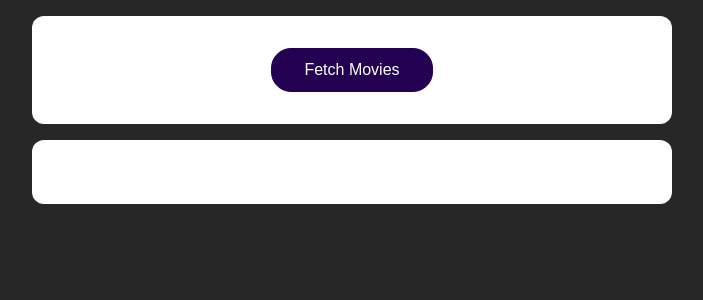
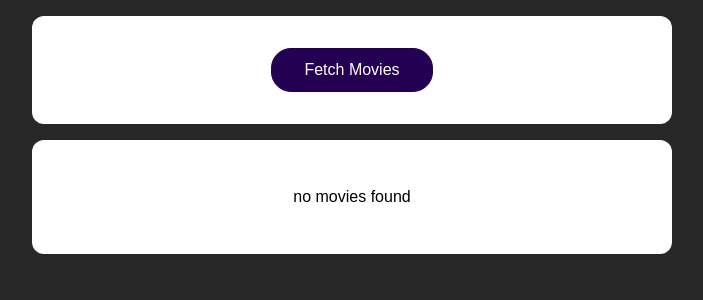
Before and after one commit to shivam5676/themoviesapp, a React (Create React App) app: page / in a window 1280 px wide. Shown: the top 300 px of the page, without its empty margins (288-991 px from the left). Built offline with nearby package versions, Linux system fonts and the light colour scheme.

Commit message:
loader on screen added which will reflect till screen dont have a movie

```diff
--- a/src/App.js
+++ b/src/App.js
@@ -5,6 +5,7 @@ import "./App.css";
 
 function App() {
   const [movies, setMovies] = useState([]);
+  const [isLoading,setisLoading]=useState(false)
   // function moviedetailsfetcher() {
   //   fetch("https://swapi.dev/api/films/")
   //     .then((response) => {
@@ -24,6 +25,7 @@ function App() {
   // }
 
   async function moviedetailsfetcher() {
+    setisLoading(true);
     const response = await fetch("https://swapi.dev/api/films/");
     const data = await response.json();
 
@@ -36,6 +38,7 @@ function App() {
       };
     });
     setMovies(transformeddata);
+    setisLoading(false)
   }
 
   return (
@@ -44,7 +47,9 @@ function App() {
         <button onClick={moviedetailsfetcher}>Fetch Movies</button>
       </section>
       <section>
-        <MoviesList movies={movies} />
+        {isLoading&&movies.length>0?<p>loading......</p>: <MoviesList movies={movies} />}
+        {!isLoading&&movies.length===0?<p>no movies found</p>: <MoviesList movies={movies} />}
+
       </section>
     </React.Fragment>
   );
```
